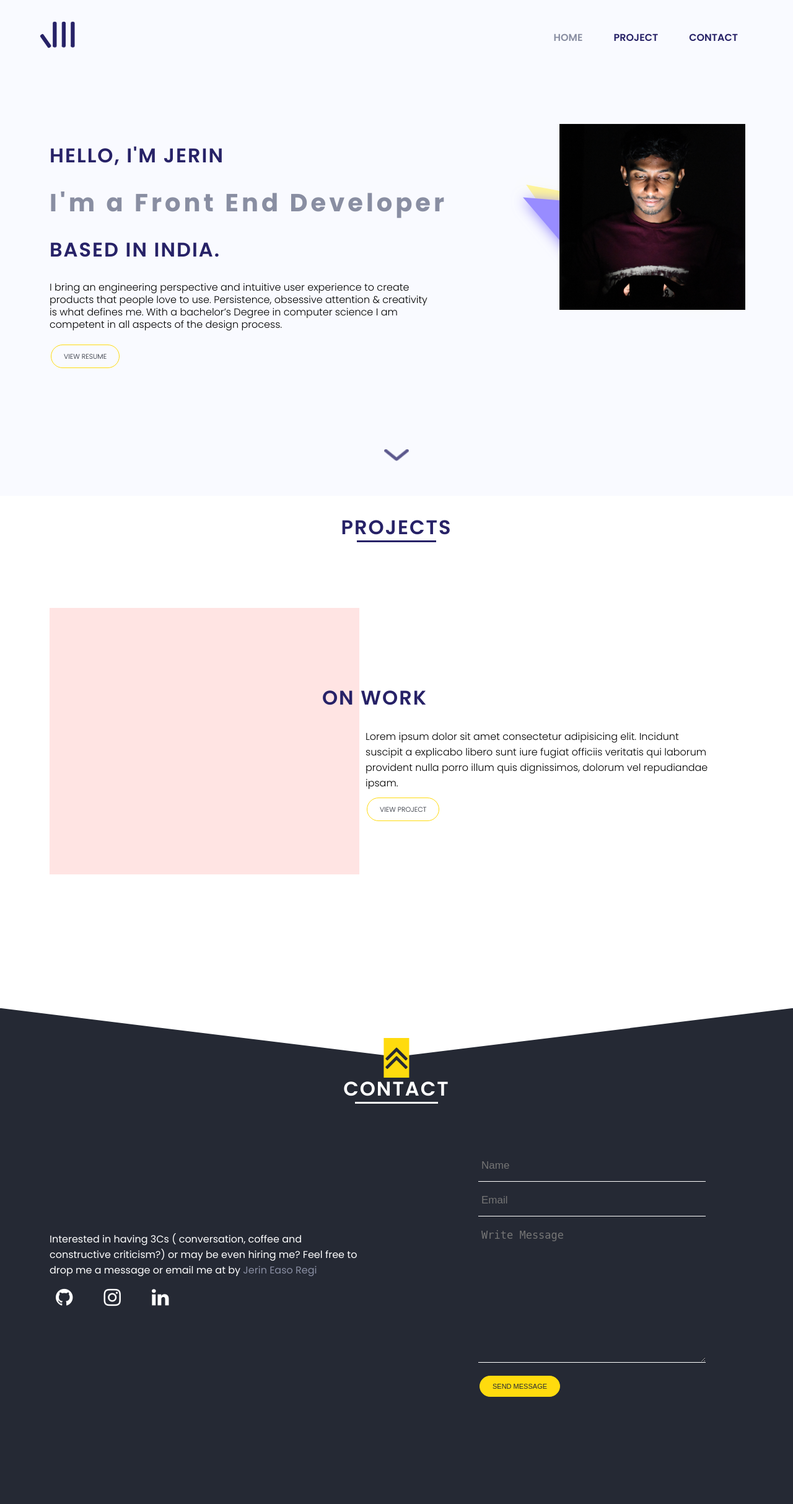
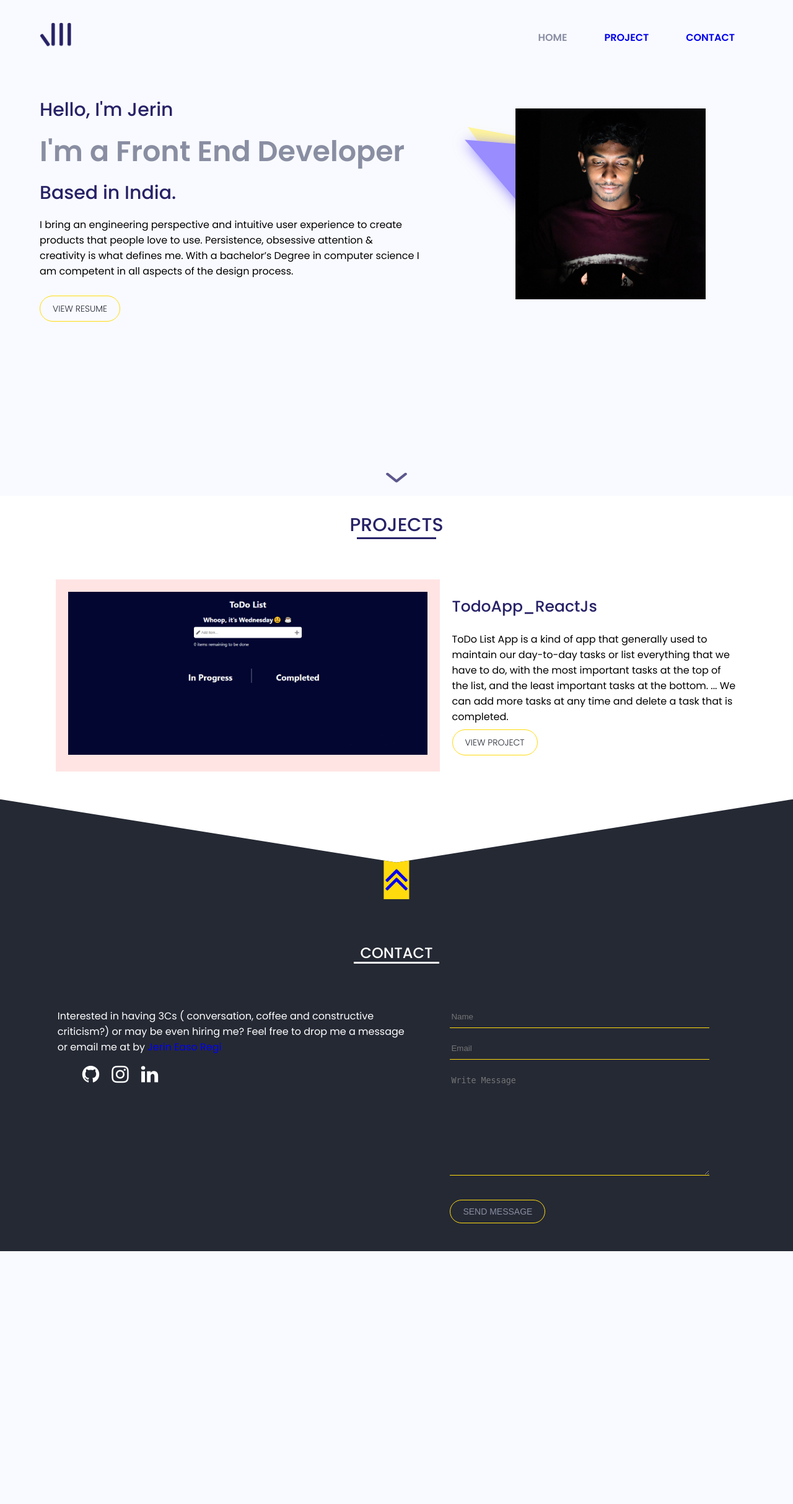
Before and after one commit to jerineaso/portfolio, a PHP site: page / in a window 1280 px wide. Shown: the whole page at 62% size. After the commit the page ends 2019 px from the top, so only its background shows below. Run offline with PHP 8.4, Linux system fonts and the light colour scheme.

Commit message:
updated portfolio

```diff
--- a/css/style.css
+++ b/css/style.css
@@ -20,46 +20,10 @@ body{
     --normal-txt-color: #ffffff;
 }
 
-h1,h2{
-    color: var(--main-nav-color);
-}
-
 a{
     text-decoration: none;
 }
 
-h1{
-    font-size: 2.5rem;
-}
-
-h2{
-    font-size: 2rem;
-    text-transform: uppercase;
-    font-weight: 600;
-    letter-spacing: 2px;
-    line-height: normal;
-}
-
-p{
-    font-weight: 300;
-}
-
-.m-t{
-    margin-top: 150px;
-}
-
-.m-b{
-    margin-bottom: 100px;
-}
-
-section{
-    height: 100vh;
-    width: 100%;
-}
-
-main{
-    padding: 80px;
-}
 
 /* Home Section */
 
@@ -67,91 +31,109 @@ main{
 #home{
     background: #F9FAFF;
 }
-header{
-    min-height: 10vh;
+
+nav{
+    position: relative;
+    min-height: 15vh;
     width: 90%;
-    margin: auto;
+    margin:0 auto;
     display: flex;
     justify-content: space-between;
     align-items: center;
-    padding: 20px 0px;
 }
 
-nav ul{
-    display: flex;
+.menu{
+    display: none;
 }
 
-nav ul li{
-    list-style: none;
+.menu.show{
+    display: flex;
+    flex-direction: column;
+    align-items: center;
+    background-color: #F9FAFF;
+    height: 88vh;
+    width: 100%;
+    position: absolute;
+    top: 62%;
+    left: 0;
+    right: 0;
+    z-index: 1;
+    margin-left: -20px;
 }
 
-nav ul li a{
-    margin: 0 25px;
-    font-weight: 600;
-    color: var(--main-nav-color);
+.menu li{
+    list-style: none;
+    margin: 80px 0;
 }
 
-.active a{
-    color: var(--main-txt-color);
+.menu li a{
+    font-weight: 600;
 }
 
-.ham{
-    position: absolute;
-    right: 6%;
-    top: 6%;
-    visibility: hidden;
+.menu li .active{
+    color: #898EA2;
+}
+
+.logo img{
+    width: 82%;
 }
 
 .fa-bars{
-    color: var(--main-nav-color);
+    width: 50%;
 }
 
-/* Main Part */
+main{
+    width: 92%;
+    margin: 0px auto;
+    position: relative;
+    min-height: 85vh;
+}
+
 
 .details{
     display: flex;
+    align-items: center;
     justify-content: space-between;
+    padding: 20px 0;
 }
 
-.bio{
-    line-height: 100%;
+.bio h2{
+    font-size: 18px;
+    margin: 0;
+    color: var(--main-nav-color);
+    font-weight: 500;
 }
 
 #bio{
+    margin: 10px 0;
+    font-size: 25px;
     color: var(--main-txt-color);
-    letter-spacing: 5px;
-    line-height: 2.4rem;
-    max-width: 67%;
+    font-weight: 600;
 }
 
 .bio p{
-    max-width: 55%;
-    line-height: 20px;
+    font-size: 16px;
 }
 
-.model-right{
+.scroll{
     position: absolute;
-    right: 6%;
-}
-
-.hero .my_image{
-    width: 300px;
-    height: 300px;
-    z-index: 1;
+    bottom: 2%;
+    left: 50%;
+    transform: translateX(-50%);
 }
 
 .svgs{
     width: 400px;
     height: 400px;
+    /* display: none; */
 }
 
 .btn{
     border-radius: 25px;
     color: var(--section-bg-color);
     padding: 10px 20px;
-    font-size: 11px;
+    font-size: 14px;
     font-weight: 300;
-    margin: 4px 2px;
     cursor: pointer;
     border: 1px solid var(--main-btn-color);
     text-transform: uppercase;
@@ -166,14 +148,9 @@ nav ul li a{
     background-color: #F9FAFF;
 }
 
-#scrollDown{
-    position: absolute;
-    bottom: 7%;
-    left: 50%;
-    transform: translate(-50%);
-    width: 40px;
+.hero{
+    display: none;
 }
-
 /* Projects Section */
 
 .proj-main{
@@ -193,38 +170,59 @@ nav ul li a{
     width: 10%;
 }
 
+.proj-sub{
+    color: var(--main-nav-color);
+    font-size: 18px;
+    font-weight: 500;
+}
+
 .proj{
-    padding: 80px;
     display: flex;
-    justify-items: flex-start;
+    align-items: center;
+    justify-content: center;
+    flex-direction: column;
+    width: 92%;
+    margin: 0 auto;
 }
 
 .proj-head{
-    width: 500px;
-    height: 430px;
+    width: 300px;
+    height: auto;
     background-color: #FFE4E3;
+    margin-top: 20px;
+    padding: 20px;
 }
 
 .proj-desc{
-    max-width: 50%;
-    margin: auto 10px;
+    padding: 20px 0 30px 0;
 }
 
 .proj-descrip h2{
-    margin-left: -70px;
+    color: var(--main-nav-color);
+    font-size: 18px;
+    font-weight: 500;
 }
 
+.proj-right p{
+    font-size: 16px;
+}
+
+.work{
+    max-width: 100%;
+}
 /* Contact Section */
 
-.contacts{
+.contacts {
     position: relative;
     background-color: var(--section-bg-color);
     display: flex;
 }
 
-.cnt{
+.cnt {
     position: relative;
     color: var(--normal-txt-color);
+    margin-top: 60%;
+    font-weight: 500;
 }
 
 .cnt::after{
@@ -239,298 +237,57 @@ nav ul li a{
     width: 12%;
 }
 
-.contacts::before{
-    position: absolute;
-    content: '';
-    height: 80px;
-    width: 50%;
-    top: -47px;
-    transform: skewY(7deg) translateY(6px);
-    background-color: var(--normal-txt-color);
+.contacts{
+    clip-path: polygon(0 100%, 0 0, 50% 14%, 100% 0, 100% 100%);
 }
 
-.contacts::after{
+.up{
     position: absolute;
-    content: '';
-    height: 80px;
-    width: 50%;
-    top: -47px;
-    right: 0;
-    transform: skewY(-7deg) translateY(6px);
-    background-color: var(--normal-txt-color);
-}
-
-.input{
-    display: flex;
-    align-items: center;
-    justify-content: space-between;
-    margin-top: 80px;
+    top: 9%;
+    transform: translate(-50%,50%);
+    left: 50%;
+    background-color: var(--main-btn-color);
 }
 
 .input-mail{
-    max-width: 45%;
     color: white;
-    margin-top: -5px;
-}
-
-.input-mail a{
-    color: var(--main-txt-color);
-}
-
-.inputField{
-    border: none;
-    border-bottom: 1px solid #ffffff;
-    width: 80%;
-    margin: 0px 80px 10px 0px;
-    background-color: var(--section-bg-color);
-    color: var(--normal-txt-color);
-    font-size: 17px;
-    outline: none;
-    padding: 10px 20px 15px 5px;
-}
-
-.msg{
-    background-color: var(--main-btn-color);
-}
-
-.social-media{
-    margin-left: -55px;
 }
 
 .social-media ul{
     display: flex;
+    list-style: none;
+    justify-content: center;
 }
 
-.social-media ul .social{
-    list-style: none;
-    margin: 0px 25px;
+.social-media ul li{
+    margin-right: 20px;
 }
 
-.social a{
-    color: #ffffff;
+.social-media ul li a{
+    color: white;
 }
 
-.up{
-    position: absolute;
-    left:50%;
-    transform: translate(-50%,-50%);
-    z-index: 2;
-    background: var(--main-btn-color);
+.input-fields{
+    margin: 25px 0;
+    padding: 20px 0;
 }
 
-.fa-angle-double-up:before {
-    content: "\f102";
-    color: var(--section-bg-color);
+.inputField{
+    background-color: transparent;
+    border: none;
+    border-bottom: 1px solid #FFDB0E;
+    outline: none;
+    padding-bottom: 10px;
+    width: 100%;
+    color: white;
+    margin: 12px 0;
 }
 
-/* Large Devices */
-
-@media only screen and (max-width: 992px) {
-    main{
-        padding: 50px;
-    }
-
-    #bio{
-        font-size: 2.6rem;
-        max-width: 60%;
-        line-height: 40px;
-    }
-
-    .hero .my_image{
-        width: 280px;
-        height: 280px;
-    }
-
-    .svgs{
-        width: 360px;
-        height: 360px;
-        right: 6%;
-    }
-
-    #scrollDown{
-        width: 35px;
-        bottom: 5%;
-    }
-
-    .proj{
-        padding: 60px;
-    }
-
-    .proj-desc{
-        max-width: 40%;
-    }
+.msg{
+    background-color: transparent;
+    color: #898EA2;
+    margin-top: 20px;
 }
-
-/* Tablets */
-
-@media only screen and (max-width: 768px) {
-
-    nav ul{
-       display: none;
-    }
-
-    nav .menu.is-active{
-        position: absolute;
-        left: 5%;
-        right: 5%;
-        top: 10%;
-        background-color: #272267;
-        text-align: center;
-        display: block;
-        padding: 0;
-        z-index: 2;
-        visibility: visible;
-    }
-
-    nav ul li{
-        padding: 50px;
-    }
-
-    nav ul li  a{
-        color: var(--normal-txt-color);
-    }
-
-    .ham{
-        visibility: visible;
-    }
-
-    #bio{
-        max-width: 100%;
-        line-height: 40px;
-        font-size: 2.5rem;
-    }
-
-    .bio p{
-        max-width: 100%;
-        line-height: 20px;
-    }
-
-    .hero{
-        visibility: hidden;
-    }
-
-    .proj{
-        display: block;
-        padding: 50px;
-    }
-
-    .proj-head{
-        width:100%;
-        height: 330px;
-        margin-top: -55px;
-    }
-
-    .proj-desc{
-        max-width: 100%;
-        margin: auto;
-    }
-
-    .proj-desc p{
-        margin-top: -35px;
-    }
-
-    .proj-descrip h2{
-        margin-left: 0px;
-    }
-
-    .social{
-        visibility: visible;
-    }
-
-    .inputField{
-        padding: 0px 0px 6px 0px;
-        margin: 0px 0px 5px 0px;
-    }
-
-    .input-mail{
-        max-width: 100%;
-        margin-top: -70px;
-    }
-
-    .input{
-        display: block;
-    }
-
-
-}
-
-/* Extra Small and Small Devices */
-
-@media only screen and (max-width: 460px) {
-    main {
-        padding: 0px 20px 0px 30px;
-    }
-
-    .bio{
-        margin-top:30px;
-    }
-
-    .bio h2{
-        font-size: 1.4rem;
-    }
-
-    .bio p{
-        line-height: 25px;
-    }
-
-    #bio{
-        font-size: 2rem;
-    }
-
-    .proj-head {
-        display: block;
-        width: 80%;
-        height: 274px;
-        margin: 0px auto;
-    }
-
-    .proj-sub{
-        font-size: 1.8rem;
-        margin: 15px 0 0 0;
-    }
-
-    .proj-desc{
-        max-width: 80%;
-        margin: auto;
-    }
-
-    .proj{
-        display: inline;
-    }
-
-    .proj-desc p{
-        max-width: 100%;
-        line-height: 25px;
-        margin:0px 0px 25px 0px;
-    }
-
-    .proj-descrip h2{
-        font-size: 1.4rem;
-        margin-top: 50px;
-    }
-    .cnt{
-        margin-top: 80px;
-        font-size: 1.8rem;
-    }
-
-    .input-mail {
-        margin-top: -50px;
-    }
-
-    .inputField {
-        padding: 10;
-        margin: 0px 0px 7px 0px;
-    }
-
-    .input-fields{
-        margin: 40px 0;
-    }
-
-    .up{
-        top: 7%;
-    }
-}
-
 /* Button Animation */
 
 @keyframes buttonAnimate{
@@ -541,3 +298,186 @@ nav ul li a{
         background-color: #FFDB0E;
     }
 }
+
+/* Responsive */
+
+@media screen and (min-width:400px){
+
+    main{
+        width: 90%;
+    }
+
+    .details{
+        padding: 45px 0;
+    }
+
+    .proj{
+        width: 90%;
+    }
+
+    .proj-head{
+        width: 380px;
+        height: auto
+    }
+
+    .inputField{
+        width: 90%;
+    }
+
+    .cnt {
+        margin-top: 50%;
+    }
+
+}
+
+@media screen and (min-width:600px){
+
+    .details{
+        padding: 65px 0;
+    }
+
+    .bio h2{
+        font-size: 25px;
+    }
+
+    #bio{
+        font-size: 30px;
+    }
+
+    .proj-sub {
+        font-size: 25px;
+    }
+
+    .proj-head{
+        width: 580px;
+        height: auto
+    }
+
+    .cnt {
+        margin-top: 40%;
+    }
+}
+
+@media screen and (min-width:768px){
+    .logo img {
+        width: 90%;
+    }
+
+    .ham{
+        display: none;
+    }
+
+    .menu{
+        display: flex;
+    }
+
+    .menu li {
+        margin:0 30px;
+    }
+
+    .bio p{
+        /* max-width: 80%; */
+        margin-bottom: 35px;
+    }
+
+    main{
+        text-align: center;
+    }
+
+    .bio h2{
+        font-size: 30px;
+    }
+
+    #bio{
+        font-size: 40px;
+    }
+
+    .proj-sub {
+        font-size: 30px;
+    }
+
+    .cnt {
+        margin-top: 30%;
+    }
+}
+
+@media screen and (min-width:992px){
+    main{
+        text-align: left;
+    }
+
+    .details {
+        padding: 35px 0;
+    }
+
+    #bio{
+        font-size: 46px;
+        max-width: 80%;
+    }
+
+    .bio p{
+        max-width: 80%;
+    }
+
+    .my_image{
+        width: 80%;
+        z-index: 99999;
+        position: relative;
+    }
+
+    .hero{
+        position: relative;
+        height: auto;
+        display: block;
+    }
+
+    .svg{
+        position: absolute;
+        left: -32%;
+        top: -68px;
+        /* z-index: -2; */
+    }
+
+    .svgs{
+        position: absolute;
+    }
+
+    .proj{
+        flex-direction: row;
+        margin: 45px auto;
+    }
+
+    .proj-desc {
+        max-width: 40%;
+        margin-left: 20px;
+        position: relative;
+    }
+
+    .proj-descrip h2 {
+        font-size: 25px;
+    }
+
+    .input{
+        display: flex;
+        flex-direction: row;
+        justify-content: space-around;
+        align-items: baseline;
+    }
+
+    .input-mail {
+        max-width: 50%;
+        /* margin-top: 10%; */
+    }
+
+    .cnt {
+        margin-top: 20%;
+    }
+
+    .input-fields {
+        width: 40%;
+    }
+
+    .social-media ul {
+        justify-content: flex-start;
+    }
+}
--- a/index.html
+++ b/index.html
@@ -23,39 +23,39 @@
 </head>
 <body>
     <section id="home">
-        <header>
+        <nav>
             <div class="logo"><img src="./images/logo.png" alt=""></div>
-            <nav>
             <ul class="menu">
-                    <li class="active"><a href="#home">HOME</a></li>
-                    <li><a href="#projects">PROJECT</a></li>
-                    <li><a href="#contact">CONTACT</a></li>
+                <li class="links"><a class="active" href="#home">HOME</a></li>
+                <li class="links"><a href="#projects">PROJECT</a></li>
+                <li class="links"><a href="#contact">CONTACT</a></li>
             </ul>
-                <div class="ham"><i class="fa fa-bars fa-2x active"></i></div>
+            <div class="ham"><i class="fa fa-bars fa-lg active"></i></div>
         </nav>
-        </header>
         <main>
             <div class="details">
                 <div class="bio">
                     <h2>Hello, I'm Jerin</h2>
                     <h1 id="bio">I'm a Front End Developer</h1>
-                    <h2>Based in india.</h2>
+                    <h2>Based in India.</h2>
                     <p>I bring an engineering perspective and intuitive user experience to
                         create products that people love to use. Persistence, obsessive
                         attention & creativity is what defines me. With a bachelor’s
                         Degree in computer science I am competent in all aspects of the
                         design process.</p>
-                    <br>
                     <a href="./resume/JERIN EASO REGI.pdf" target="_blank" class="btn res">View Resume</a>
                 </div>
                 <div class="hero">
                     <img class="model-right my_image" src="./images/my_image.jpg" alt="my_image">
+                    <div class="svg">
                         <img class="model-right svgs" src="./images/Path 32.svg" alt="svg">
                         <img src="./images/Path 33.svg" alt="svg" class="model-right svgs">
                     </div>
-
                 </div>
+            </div>
+            <div class="scroll">
                 <a href="#projects"><img src="./images/scroll down arrow.png" alt="scrollDown" id="scrollDown"></a>
+            </div>
         </main>
     </section>
     <section id="projects">
@@ -63,14 +63,22 @@
             <h2 class="proj-sub">PROJECTS</h2>
         </div>
         <div class="proj">
-            <div class="proj-head"></div>
+            <div class="proj-head">
+                <img src="./images/work1.png" alt="" srcset="" class="work">
+            </div>
             <div class="proj-desc">
-                <div class="proj-descrip"><h2>On Work</h2></div>
-                <p>Lorem ipsum dolor sit amet consectetur adipisicing elit. Incidunt suscipit a
-                    explicabo libero sunt iure fugiat officiis veritatis qui laborum provident nulla
-                    porro illum quis dignissimos, dolorum vel repudiandae ipsam.
+                <div class="proj-descrip">
+                    <h2>TodoApp_ReactJs</h2>
+                </div>
+                <div class="proj-right">
+                    <p>ToDo List App is a kind of app that generally used to maintain
+                         our day-to-day tasks or list everything that we have to do,
+                         with the most important tasks at the top of the list, and the
+                         least important tasks at the bottom. ... We can add more tasks
+                         at any time and delete a task that is completed.
                     </p>
-                <a href="" target="_blank" class="btn" aria-disabled="true">View Project</a>
+                    <a href="https://reactjs-todos-app1.herokuapp.com/" target="_blank" class="btn" aria-disabled="true">View Project</a>
+                </div>
             </div>
         </div>
     </section>
--- a/javascript/app.js
+++ b/javascript/app.js
@@ -1,4 +1,10 @@
 //Navbars Toggle
 document.querySelector('.ham').addEventListener('click',() =>{
-    document.querySelector('.menu').classList.toggle('is-active');
+    document.querySelector('.menu').classList.toggle('show');
 });
+
+document.querySelectorAll('.links').forEach((key)=>{
+    key.addEventListener('click',()=>{
+        document.querySelector('.menu').classList.remove('show');
+    })
+})
```
Also changed, not shown: images/work1.png (added). Lines whose indentation alone changed are shown as unchanged.
